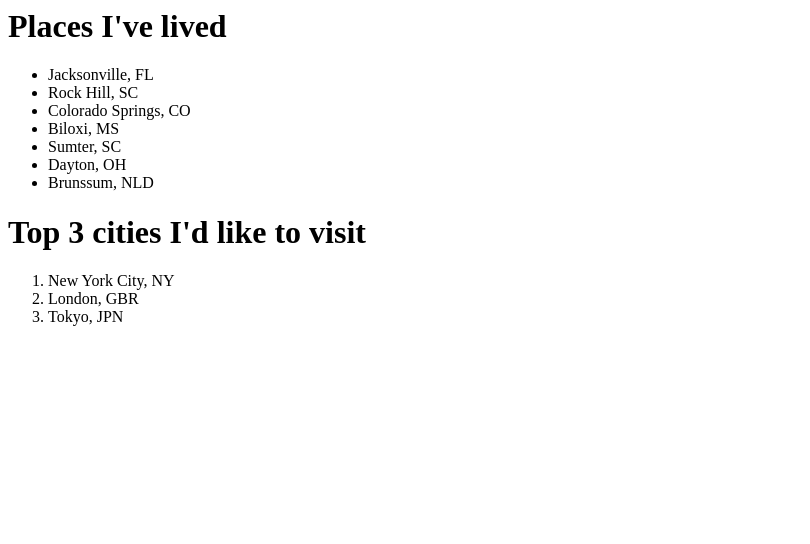
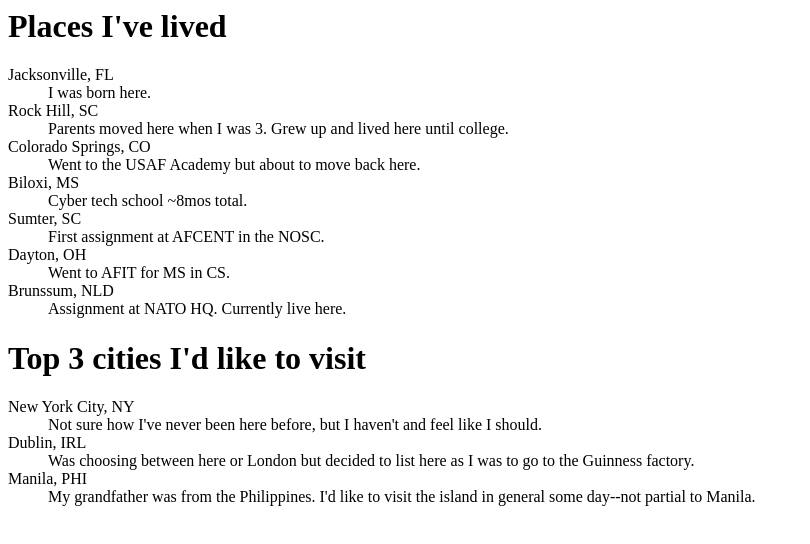
Before and after one commit to acgorospe17/html-exercise, a plain HTML site: page index.html in a window 1280 px wide. Shown: the whole page, without its empty margins (0-810 px from the left). Drawn offline with Linux system fonts and the light colour scheme.

Commit message:
added descriptions to lists

```diff
--- a/index.html
+++ b/index.html
@@ -5,20 +5,30 @@
     </head>
     <body>
       <h1>Places I've lived</h1>
-      <ul>
-        <li>Jacksonville, FL</li>
-        <li>Rock Hill, SC</li>
-        <li>Colorado Springs, CO</li>
-        <li>Biloxi, MS</li>
-        <li>Sumter, SC</li>
-        <li>Dayton, OH</li>
-        <li>Brunssum, NLD</li>
-      </ul>
+      <dl>
+        <dt>Jacksonville, FL</dt>
+        <dd>I was born here.</dd>
+        <dt>Rock Hill, SC</dt>
+        <dd>Parents moved here when I was 3. Grew up and lived here until college.</dd>
+        <dt>Colorado Springs, CO</dt>
+        <dd>Went to the USAF Academy but about to move back here.</dd>
+        <dt>Biloxi, MS</dt>
+        <dd>Cyber tech school ~8mos total.</dd>
+        <dt>Sumter, SC</dt>
+        <dd>First assignment at AFCENT in the NOSC.</dd>
+        <dt>Dayton, OH</dt>
+        <dd>Went to AFIT for MS in CS.</dd>
+        <dt>Brunssum, NLD</dt>
+        <dd>Assignment at NATO HQ. Currently live here.</dd>
+      </dl>
       <h1>Top 3 cities I'd like to visit</h1>
-      <ol>
-        <li>New York City, NY</li>
-        <li>London, GBR</li>
-        <li>Tokyo, JPN</li>
-      </ol>
+      <dl>
+        <dt>New York City, NY</dt>
+        <dd>Not sure how I've never been here before, but I haven't and feel like I should.</dd>
+        <dt>Dublin, IRL</dt>
+        <dd>Was choosing between here or London but decided to list here as I was to go to the Guinness factory.</dd>
+        <dt>Manila, PHI</dt>
+        <dd>My grandfather was from the Philippines. I'd like to visit the island in general some day--not partial to Manila.</dd>
+      </dl>
     </body>
   </html>
```
